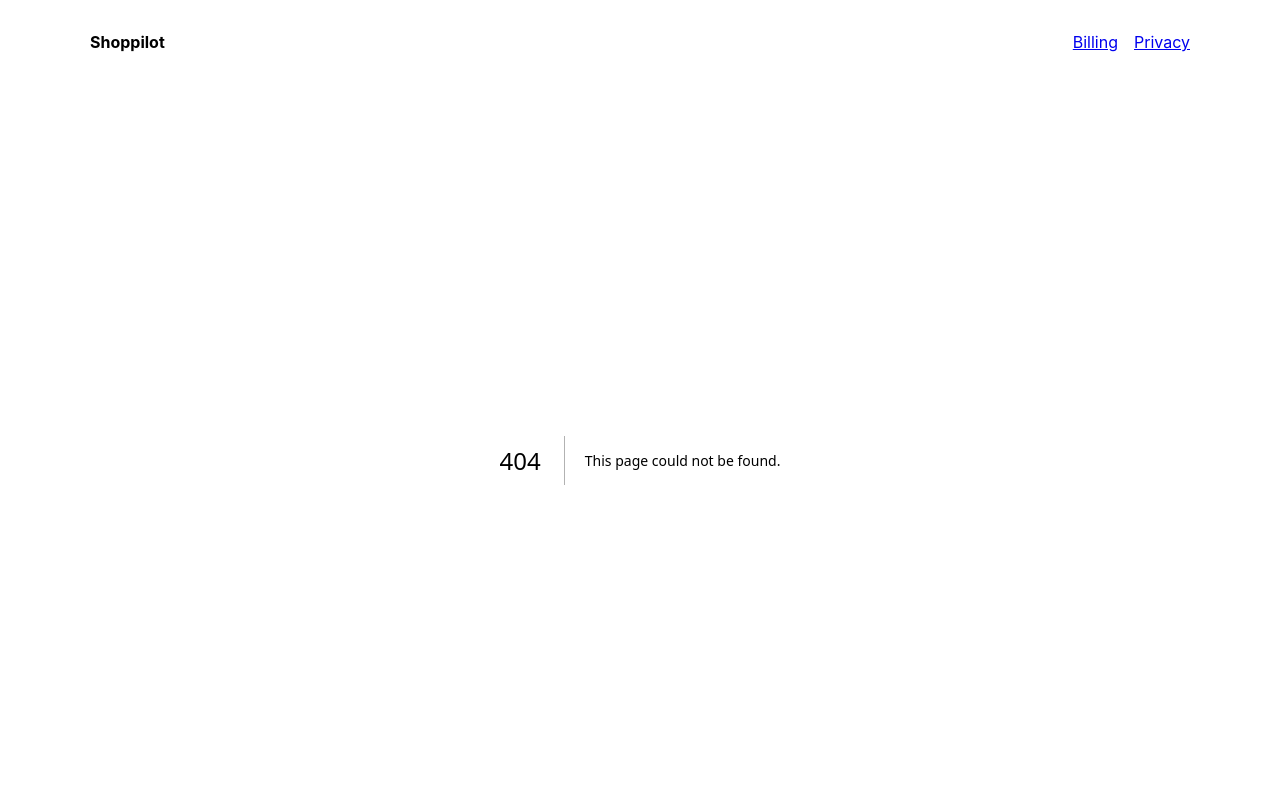
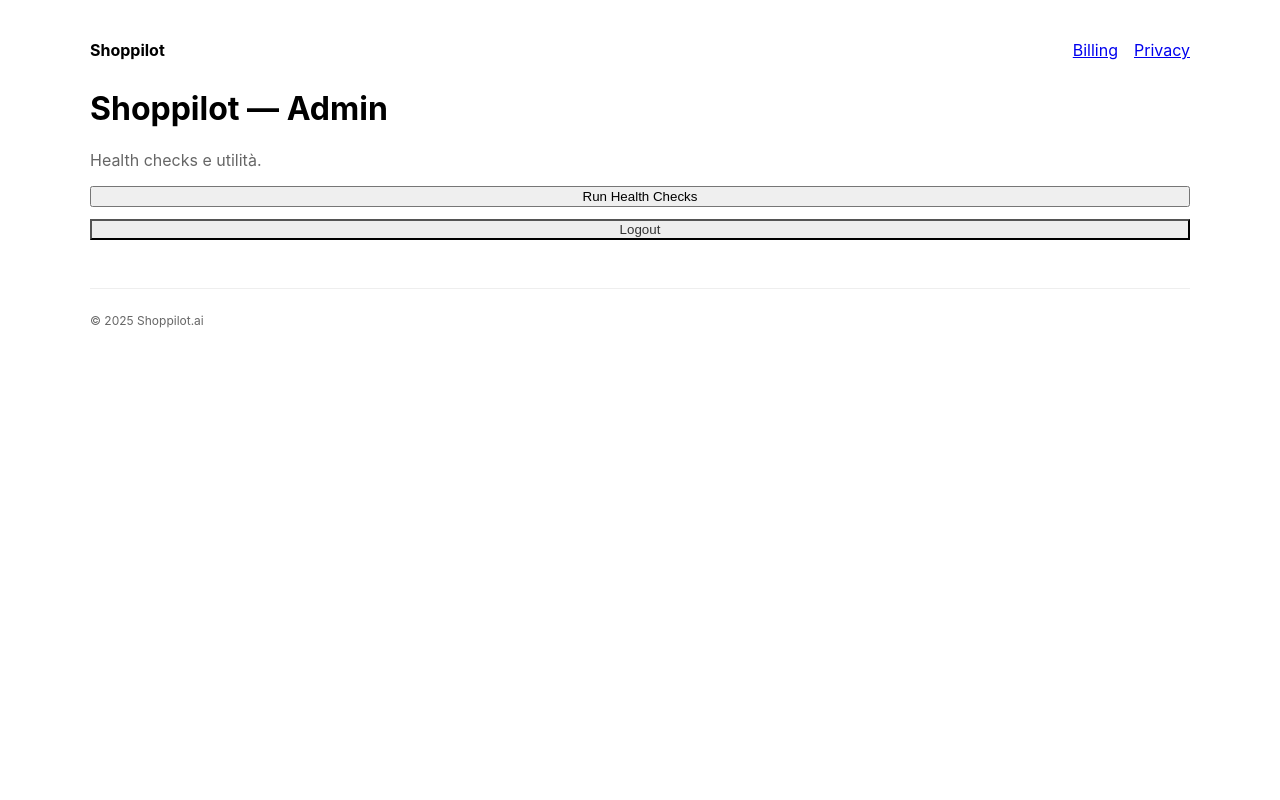
Before and after one commit to enricosig/shoppilot-app, a Next.js app: page /admin in a window 1280 px wide. Before the commit this address had no page. Shown: the top 800 px of the page. Built offline with nearby package versions, Linux system fonts and the light colour scheme.

Commit message:
Create page.tsx

```diff
--- /dev/null
+++ b/app/admin/page.tsx
@@ -0,0 +1,55 @@
+'use client';
+import { useState } from 'react';
+
+type Status = {
+  ok: boolean;
+  openai?: string;
+  stripe?: string;
+  shopify?: string;
+  error?: string;
+}
+
+export default function AdminHome() {
+  const [st, setSt] = useState<Status | null>(null);
+  const [loading, setLoading] = useState(false);
+
+  const check = async () => {
+    setLoading(true);
+    const r = await fetch('/api/admin/status');
+    const j = await r.json();
+    setSt(j);
+    setLoading(false);
+  };
+
+  const logout = async () => {
+    await fetch('/api/admin/logout', { method: 'POST' });
+    window.location.href = '/admin/login';
+  };
+
+  return (
+    <main>
+      <h1>Shoppilot — Admin</h1>
+      <p style={{color:'#666'}}>Health checks e utilità.</p>
+
+      <div style={{display:'grid', gap:12, margin:'16px 0'}}>
+        <button onClick={check} disabled={loading}>
+          {loading ? 'Checking…' : 'Run Health Checks'}
+        </button>
+        <button onClick={logout} style={{background:'#eee', color:'#333'}}>Logout</button>
+      </div>
+
+      {st && (
+        <div style={{border:'1px solid #eee', borderRadius:12, padding:16}}>
+          <h3>Results</h3>
+          <ul>
+            <li>OpenAI: {st.openai || '—'}</li>
+            <li>Stripe: {st.stripe || '—'}</li>
+            <li>Shopify: {st.shopify || '—'}</li>
+          </ul>
+          <p style={{color: st.ok ? 'green':'crimson'}}>OK: {String(st.ok)}</p>
+          {st.error && <pre style={{whiteSpace:'pre-wrap'}}>{st.error}</pre>}
+        </div>
+      )}
+    </main>
+  );
+}
```
